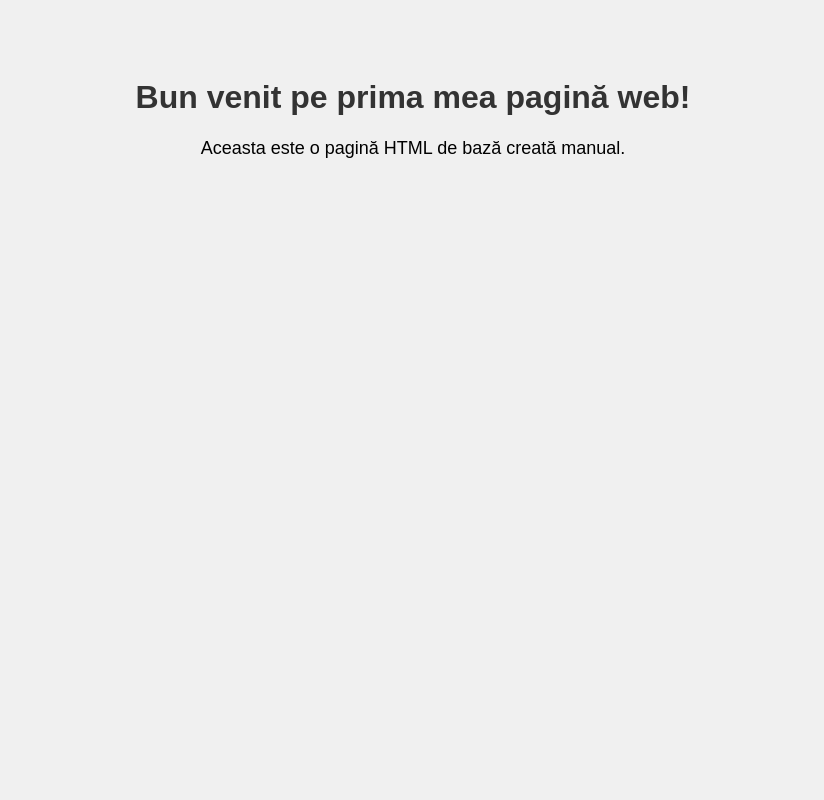
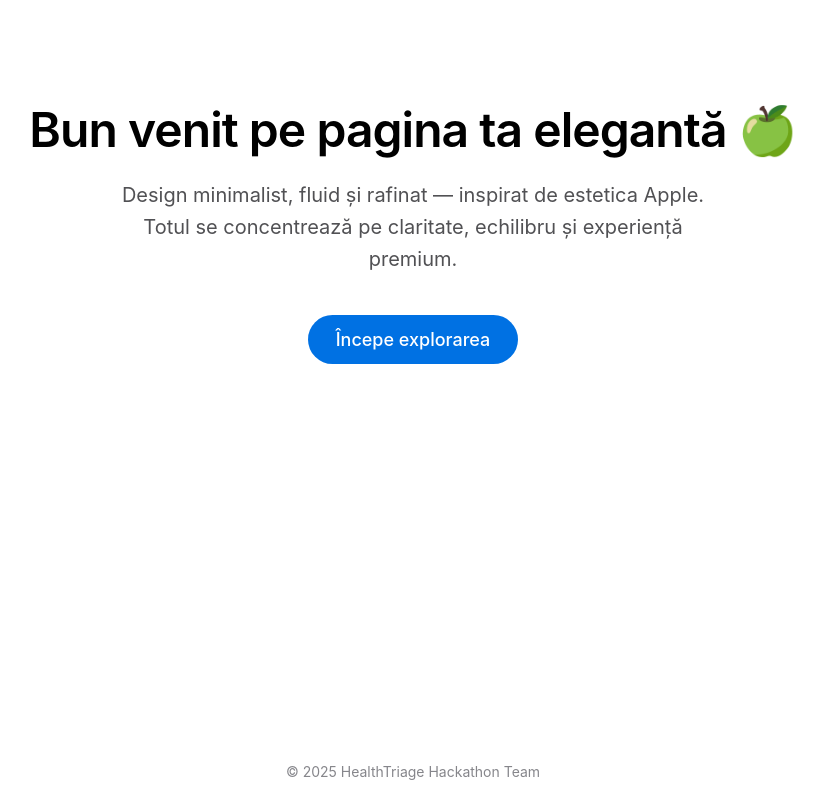
Before and after one commit to BadeaVladM/Demo, a plain HTML site: page FrontEND/Site.htm/Pagian_Principala.html in a window 1280 px wide. Shown: the whole page, without its empty margins (227-1051 px from the left). Drawn offline with Linux system fonts and the light colour scheme; a web font is replaced by a local one.

Commit message:
Update Pagian_Principala.html

```diff
--- a/FrontEND/Site.htm/Pagian_Principala.html
+++ b/FrontEND/Site.htm/Pagian_Principala.html
@@ -3,26 +3,115 @@
 <head>
     <meta charset="UTF-8">
     <meta name="viewport" content="width=device-width, initial-scale=1.0">
-  <title>Prima Mea Pagină Web</title>
+    <title>Bun venit</title>
     <style>
+        /* Font Apple-like */
+        @import url('https://fonts.googleapis.com/css2?family=SF+Pro+Display:wght@400;500;600&display=swap');
+
+        * {
+            margin: 0;
+            padding: 0;
+            box-sizing: border-box;
+        }
+
         body {
-      font-family: Arial, sans-serif;
-      background-color: #f0f0f0;
+            font-family: 'SF Pro Display', -apple-system, BlinkMacSystemFont, 'Segoe UI', Roboto, sans-serif;
+            background-color: #ffffff;
+            color: #1d1d1f;
             text-align: center;
-      padding: 50px;
+            padding: 100px 20px;
+            transition: background-color 0.5s ease;
         }
+
         h1 {
-      color: #333;
+            font-size: 48px;
+            font-weight: 600;
+            letter-spacing: -0.02em;
+            margin-bottom: 20px;
+            color: #000;
+            opacity: 0;
+            animation: fadeInDown 1.2s ease forwards;
         }
+
         p {
+            font-size: 20px;
+            font-weight: 400;
+            color: #515154;
+            max-width: 600px;
+            margin: 0 auto 40px;
+            line-height: 1.6;
+            opacity: 0;
+            animation: fadeInUp 1.4s ease forwards;
+        }
+
+        .button {
+            display: inline-block;
+            background-color: #0071e3;
+            color: white;
+            text-decoration: none;
+            padding: 14px 28px;
+            border-radius: 28px;
             font-size: 18px;
+            font-weight: 500;
+            transition: all 0.3s ease;
+            opacity: 0;
+            animation: fadeInUp 1.8s ease forwards;
+        }
+
+            .button:hover {
+                background-color: #005bb5;
+                transform: translateY(-2px);
+                box-shadow: 0 4px 12px rgba(0,0,0,0.1);
+            }
+
+        footer {
+            position: fixed;
+            bottom: 20px;
+            left: 0;
+            right: 0;
+            font-size: 14px;
+            color: #86868b;
+        }
+
+        /* Animations */
+        @keyframes fadeInDown {
+            from {
+                opacity: 0;
+                transform: translateY(-30px);
+            }
+
+            to {
+                opacity: 1;
+                transform: translateY(0);
+            }
+        }
+
+        @keyframes fadeInUp {
+            from {
+                opacity: 0;
+                transform: translateY(30px);
+            }
+
+            to {
+                opacity: 1;
+                transform: translateY(0);
+            }
         }
     </style>
 </head>
 <body>
 
-  <h1>Bun venit pe prima mea pagină web!</h1>
-  <p>Aceasta este o pagină HTML de bază creată manual.</p>
+    <h1>Bun venit pe pagina ta elegantă 🍏</h1>
+    <p>
+        Design minimalist, fluid și rafinat — inspirat de estetica Apple.
+        Totul se concentrează pe claritate, echilibru și experiență premium.
+    </p>
+
+    <a href="#" class="button">Începe explorarea</a>
+
+    <footer>
+        © 2025 HealthTriage Hackathon Team
+    </footer>
 
 </body>
 </html>
```
Lines whose indentation alone changed are shown as unchanged.
